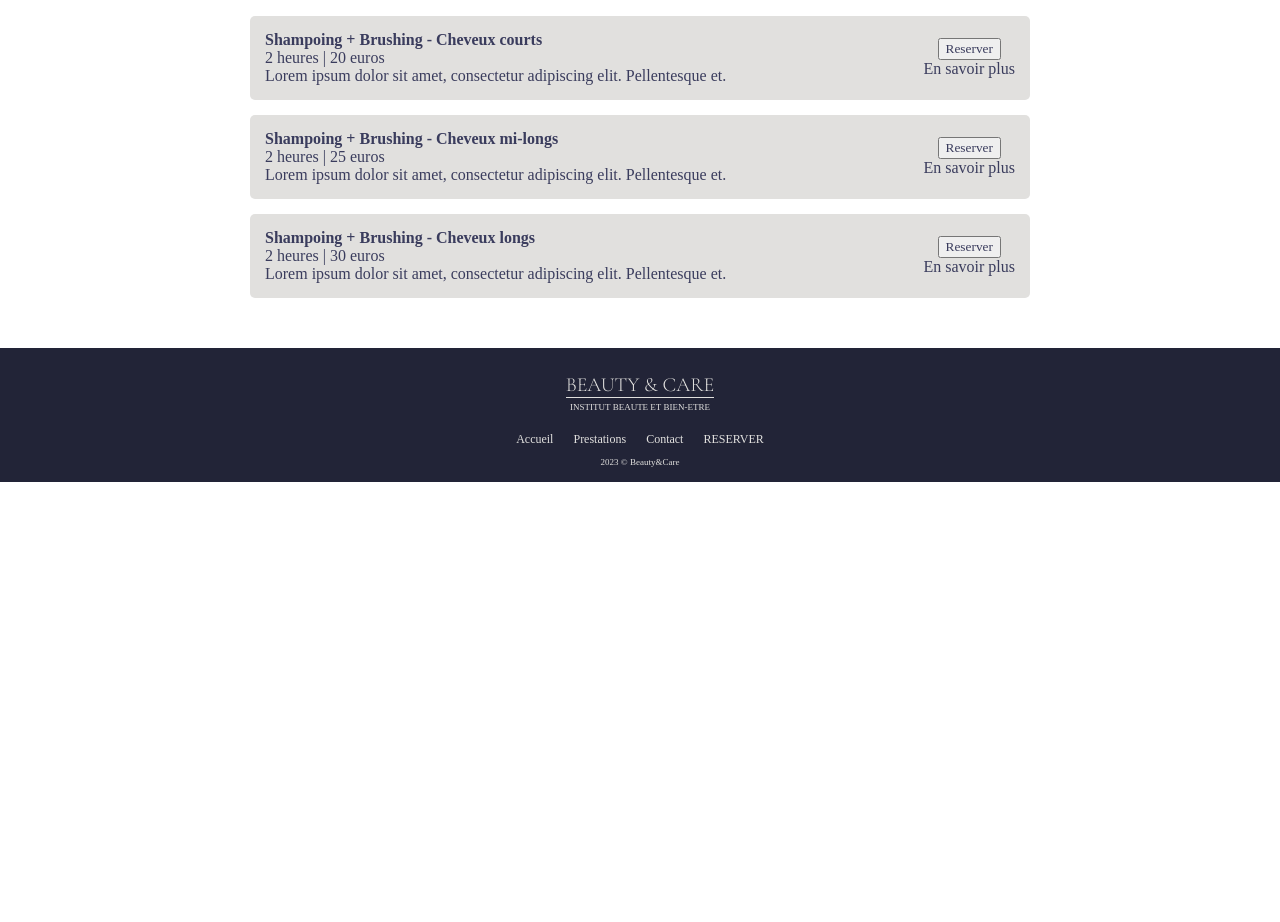
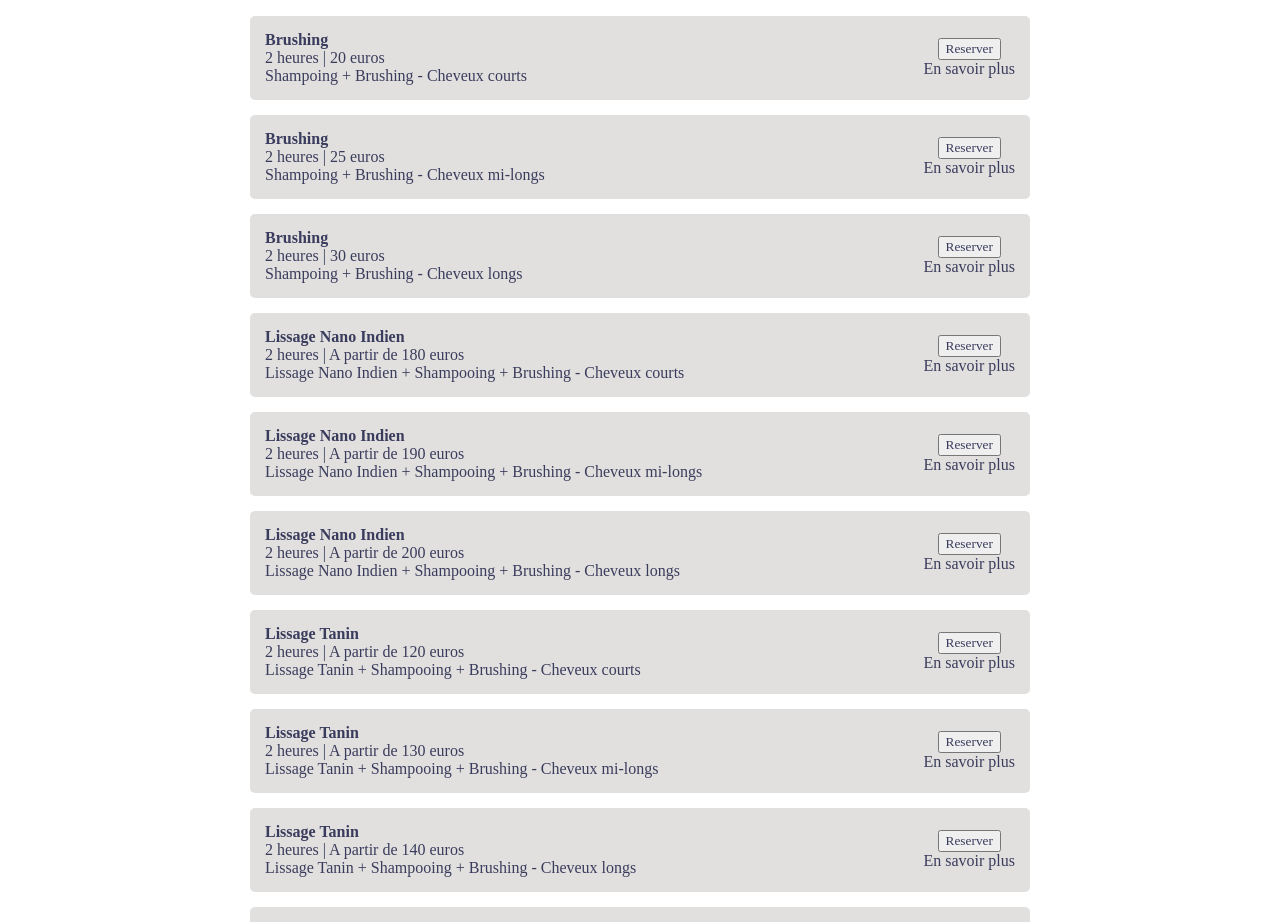
Before and after one commit to aminataffn/institut-beaute, a React (Create React App) app: page /prestations in a window 1280 px wide. Shown: the part 260-1182 px from the top of the page. Before the commit the page ends 800 px from the top, so only its background shows below. Built offline with nearby package versions, Linux system fonts and the light colour scheme; a web font is replaced by a local one.

Commit message:
Ajout des prestations cheveux (datas/prestations.js)

```diff
--- a/src/datas/prestations.js
+++ b/src/datas/prestations.js
@@ -29,70 +29,21 @@ class Category {
 
 export const categories = [new Category('Cheveux'), new Category('Soins du visage'), new Category('Soins du corps'), new Category('Rituels Hammam')]
 
-
-categories[0].addNewPrestation('Shampoing + Brushing - Cheveux courts', '2 heures', true, 20, 'Lorem ipsum dolor sit amet, consectetur adipiscing elit. Pellentesque et.')
-categories[0].addNewPrestation('Shampoing + Brushing - Cheveux mi-longs', '2 heures', true, 25,  'Lorem ipsum dolor sit amet, consectetur adipiscing elit. Pellentesque et.')
-categories[0].addNewPrestation('Shampoing + Brushing - Cheveux longs', '2 heures', true, 30, 'Lorem ipsum dolor sit amet, consectetur adipiscing elit. Pellentesque et.')
-
-categories[1].addNewPrestation('Lissage Nano Indien + Shampooing + Brushing - Cheveux courts', '2 heures', false, 180, 'Lorem ipsum dolor sit amet, consectetur adipiscing elit. Pellentesque et.')
-categories[1].addNewPrestation('Lissage Nano Indien + Shampooing + Brushing - Cheveux mi-longs', '2 heures', false, 190, 'Lorem ipsum dolor sit amet, consectetur adipiscing elit. Pellentesque et.')
-categories[1].addNewPrestation('Lissage Nano Indien + Shampooing + Brushing - Cheveux longs', '2 heures', false, 200, 'Lorem ipsum dolor sit amet, consectetur adipiscing elit. Pellentesque et.')
-categories[1].addNewPrestation('Lissage Tanin + Shampooing + Brushing - Cheveux courts', '2 heures', false, 120, 'Lorem ipsum dolor sit amet, consectetur adipiscing elit. Pellentesque et.')
-categories[1].addNewPrestation('Lissage Tanin + Shampooing + Brushing - Cheveux mi-longs', '2 heures', false, 130, 'Lorem ipsum dolor sit amet, consectetur adipiscing elit. Pellentesque et.')
-categories[1].addNewPrestation('Lissage Tanin + Shampooing + Brushing - Cheveux longs', '2 heures', false, 140, 'Lorem ipsum dolor sit amet, consectetur adipiscing elit. Pellentesque et.')
-
-categories[2].addNewPrestation('Lissage Organic Gold + Shampooing + Brushing - Cheveux courts', '2 heures', false, 140, 'Lorem ipsum dolor sit amet, consectetur adipiscing elit. Pellentesque et.')
-categories[2].addNewPrestation('Lissage Organic Gold + Shampooing + Brushing - Cheveux mi-longs', '2 heures', false, 150, 'Lorem ipsum dolor sit amet, consectetur adipiscing elit. Pellentesque et.')
-categories[2].addNewPrestation('Lissage Organic Gold + Shampooing + Brushing - Cheveux longs', '2 heures', false, 160, 'Lorem ipsum dolor sit amet, consectetur adipiscing elit. Pellentesque et.')
-categories[2].addNewPrestation('Botox Capillaire + Shampooing + Brushing - Cheveux court', '2 heures', false, 60, 'Lorem ipsum dolor sit amet, consectetur adipiscing elit. Pellentesque et.')
-categories[2].addNewPrestation('Botox Capillaire + Shampooing + Brushing - Cheveux mi-longs', '2 heures', false, 70, 'Lorem ipsum dolor sit amet, consectetur adipiscing elit. Pellentesque et.')
-categories[2].addNewPrestation('Botox Capillaire + Shampooing + Brushing - Cheveux longs', '2 heures', false, 80, 'Lorem ipsum dolor sit amet, consectetur adipiscing elit. Pellentesque et.')
-
-categories[3].addNewPrestation('Cryothérapie Capillaire + Shampooing + Brushing - Cheveux courts', '2 heures', false, 70, 'Lorem ipsum dolor sit amet, consectetur adipiscing elit. Pellentesque et.')
-categories[3].addNewPrestation('Cryothérapie Capillaire + Shampooing + Brushing - Cheveux mi-longs', '2 heures', false, 80, 'Lorem ipsum dolor sit amet, consectetur adipiscing elit. Pellentesque et.')
-categories[3].addNewPrestation('Cryothérapie Capillaire + Shampooing + Brushing - Cheveux longs', '2 heures', false, 90, 'Lorem ipsum dolor sit amet, consectetur adipiscing elit. Pellentesque et.')
-
-
-
-
-
-
-
-
-
-
-
-
-
-
-
-
-
-
-
-
-export const prestations = [
-    new Prestation('Shampoing + Brushing - Cheveux courts','Cheveux', true, 20),
-    new Prestation('Shampoing + Brushing - Cheveux mi-longs','Cheveux', true, 25),
-    new Prestation('Shampoing + Brushing - Cheveux longs','Cheveux', true, 30),
-
-    new Prestation('Lissage Nano Indien + Shampooing + Brushing - Cheveux courts','Cheveux', false, 180),
-    new Prestation('Lissage Nano Indien + Shampooing + Brushing - Cheveux mi-longs','Cheveux', false, 190),
-    new Prestation('Lissage Nano Indien + Shampooing + Brushing - Cheveux longs','Cheveux', false, 200),
-
-    new Prestation('Lissage Tanin + Shampooing + Brushing - Cheveux courts','Cheveux', false, 120),
-    new Prestation('Lissage Tanin + Shampooing + Brushing - Cheveux mi-longs','Cheveux', false, 130),
-    new Prestation('Lissage Tanin + Shampooing + Brushing - Cheveux longs','Cheveux', false, 140),
-
-    new Prestation('Lissage Organic Gold + Shampooing + Brushing - Cheveux courts','Cheveux', false, 140),
-    new Prestation('Lissage Organic Gold + Shampooing + Brushing - Cheveux mi-longs','Cheveux', false, 150),
-    new Prestation('Lissage Organic Gold + Shampooing + Brushing - Cheveux longs','Cheveux', false, 160),
-
-    new Prestation('Botox Capillaire + Shampooing + Brushing - Cheveux court','Cheveux', false, 60),
-    new Prestation('Botox Capillaire + Shampooing + Brushing - Cheveux mi-longs','Cheveux', false, 70),
-    new Prestation('Botox Capillaire + Shampooing + Brushing - Cheveux longs','Cheveux', false, 80),
-
-    new Prestation('Cryothérapie Capillaire + Shampooing + Brushing - Cheveux courts','Cheveux', false, 70),
-    new Prestation('Cryothérapie Capillaire + Shampooing + Brushing - Cheveux mi-longs','Cheveux', false, 80),
-    new Prestation('Cryothérapie Capillaire + Shampooing + Brushing - Cheveux longs','Cheveux', false, 90),
-]
+categories[0].addNewPrestation('Brushing', '2 heures', true, 20, 'Shampoing + Brushing - Cheveux courts')
+categories[0].addNewPrestation('Brushing', '2 heures', true, 25,  'Shampoing + Brushing - Cheveux mi-longs')
+categories[0].addNewPrestation('Brushing', '2 heures', true, 30,  'Shampoing + Brushing - Cheveux longs')
+categories[0].addNewPrestation('Lissage Nano Indien', '2 heures', false, 180, 'Lissage Nano Indien + Shampooing + Brushing - Cheveux courts')
+categories[0].addNewPrestation('Lissage Nano Indien', '2 heures', false, 190, 'Lissage Nano Indien + Shampooing + Brushing - Cheveux mi-longs')
+categories[0].addNewPrestation('Lissage Nano Indien', '2 heures', false, 200, 'Lissage Nano Indien + Shampooing + Brushing - Cheveux longs')
+categories[0].addNewPrestation('Lissage Tanin', '2 heures', false, 120, 'Lissage Tanin + Shampooing + Brushing - Cheveux courts')
+categories[0].addNewPrestation('Lissage Tanin', '2 heures', false, 130, 'Lissage Tanin + Shampooing + Brushing - Cheveux mi-longs')
+categories[0].addNewPrestation('Lissage Tanin', '2 heures', false, 140, 'Lissage Tanin + Shampooing + Brushing - Cheveux longs')
+categories[0].addNewPrestation('Lissage Organic Gold', '2 heures', false, 140, 'Lissage Organic Gold + Shampooing + Brushing - Cheveux courts')
+categories[0].addNewPrestation('Lissage Organic Gold', '2 heures', false, 150, 'Lissage Organic Gold + Shampooing + Brushing - Cheveux mi-longs')
+categories[0].addNewPrestation('Lissage Organic Gold', '2 heures', false, 160, 'Lissage Organic Gold + Shampooing + Brushing - Cheveux longs')
+categories[0].addNewPrestation('Botox Capillaire', '2 heures', false, 60, 'Botox Capillaire + Shampooing + Brushing - Cheveux court')
+categories[0].addNewPrestation('Botox Capillaire', '2 heures', false, 70, 'Botox Capillaire + Shampooing + Brushing - Cheveux mi-longs')
+categories[0].addNewPrestation('Botox Capillaire', '2 heures', false, 80, 'Botox Capillaire + Shampooing + Brushing - Cheveux longs')
+categories[0].addNewPrestation('Cryothérapie Capillaire', '2 heures', false, 70, 'Cryothérapie Capillaire + Shampooing + Brushing - Cheveux courts')
+categories[0].addNewPrestation('Cryothérapie Capillaire', '2 heures', false, 80, 'Cryothérapie Capillaire + Shampooing + Brushing - Cheveux mi-longs')
+categories[0].addNewPrestation('Cryothérapie Capillaire', '2 heures', false, 90, 'Cryothérapie Capillaire + Shampooing + Brushing - Cheveux longs')
--- a/src/pages/App.js
+++ b/src/pages/App.js
@@ -2,7 +2,7 @@ import '../styles/App.css';
 import {Routes, Route} from "react-router-dom";
 import Home from './Home';
 import Prestations from './Prestations';
-import Contact from './Contact';
+import ContactPage from './Contact';
 import Banner from '../components/Banner'
 import NavBar from '../components/NavBar'
 import Footer from '../components/Footer';
@@ -15,7 +15,7 @@ function App() {
       <Routes>
         <Route path='/' element={<Home />}/>
         <Route path='/prestations' element={<Prestations />}/>
-        <Route path='/contact' element={<Contact />}/>
+        <Route path='/contact' element={<ContactPage />}/>
       </Routes>
       <Footer />
     </div>
--- a/src/pages/Contact.js
+++ b/src/pages/Contact.js
@@ -1,8 +1,8 @@
-function Contact() {
+import Contact from '../components/Contact'
+
+function ContactPage() {
     return (
-        <div>
-
-        </div>
+        <Contact />
     )
 }
 
```
